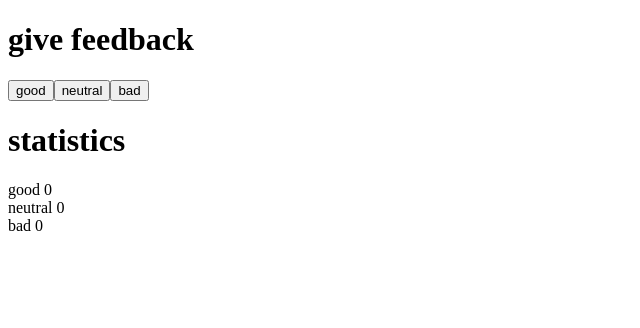
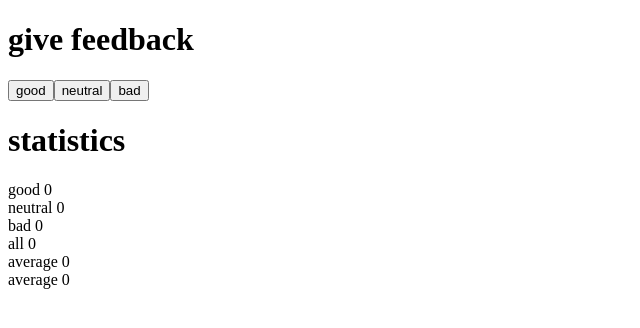
Before and after one commit to santibpz/fullstackopen, a React (Vite) app in the folder part1/unicafe/: page / in a window 1280 px wide. Shown: the top 328 px of the page, without its empty margins (0-640 px from the left). Built offline with nearby package versions, Linux system fonts and the light colour scheme.

Commit message:
completed exercise 1.7

```diff
--- a/part1/unicafe/src/App.jsx
+++ b/part1/unicafe/src/App.jsx
@@ -7,11 +7,24 @@ const App = () => {
   const [good, setGood] = useState(0)
   const [neutral, setNeutral] = useState(0)
   const [bad, setBad] = useState(0)
+  const [total, setTotal] = useState(0)
 
   // handler functions
-  const handleGoodClick = () => setGood(good + 1)
-  const handleNeutralClick = () => setNeutral(neutral + 1)
-  const handleBadClick = () => setBad(bad + 1)
+  const handleGoodClick = () => {
+    setGood(good + 1)
+    setTotal(total + 1)
+  }
+
+  const handleNeutralClick = () =>  {
+    setNeutral(neutral + 1)
+    setTotal(total + 1)
+
+  }
+  const handleBadClick = () => {
+    setBad(bad + 1)
+    setTotal(total + 1)
+
+  }
 
   return (
     <div>
@@ -28,6 +41,9 @@ const App = () => {
       <Stat category="good" stat = {good} />
       <Stat category="neutral" stat = {neutral} />
       <Stat category="bad" stat = {bad} />
+      <Stat category="all" stat = {total} />
+      <Stat category="average" stat = {total == 0 ? 0 : (good * 1 + neutral * 0 + bad * -1) / total} />
+      <Stat category="average" stat = {total == 0 ? 0 : `${(good * 100) / total} %`} />
     </div>
   )
 }
```
